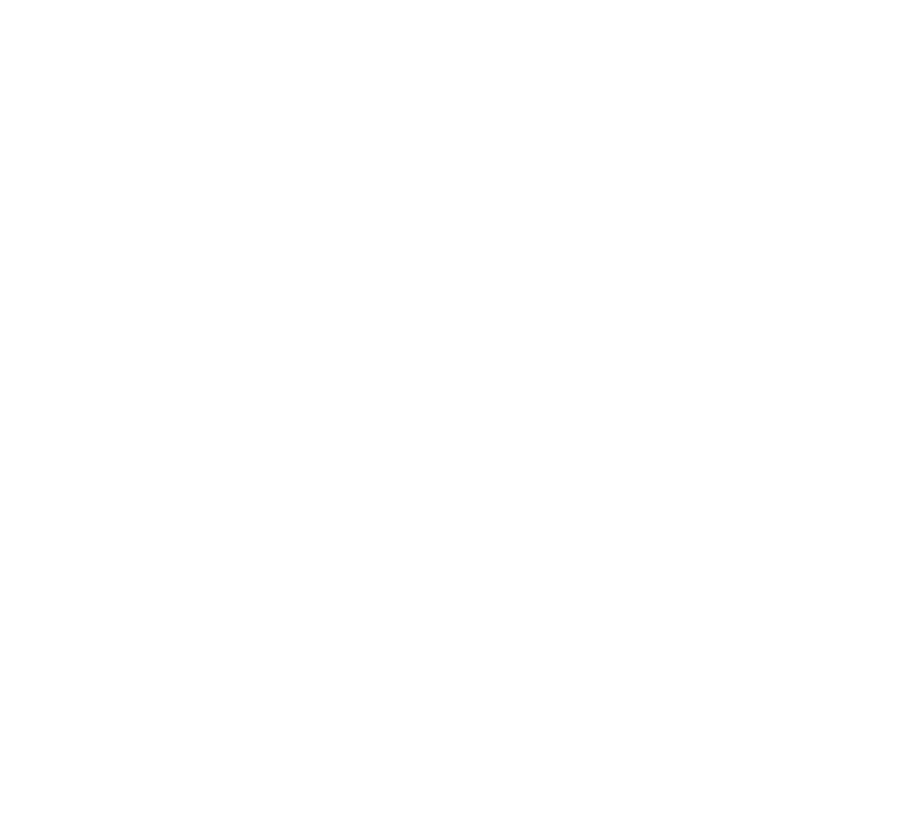
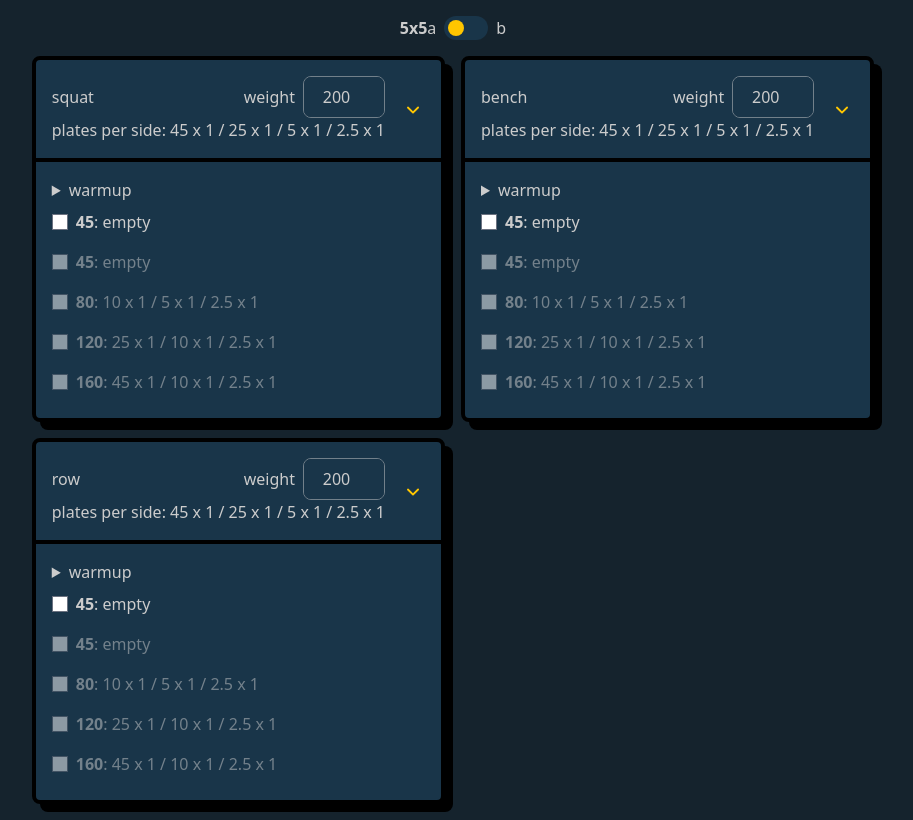
Before and after one commit to b4conjuice/5x5, a Next.js app: page / in a window 1280 px wide. Before the commit this address had no page. Shown: the whole page, without its empty margins (187-1100 px from the left). Built offline with nearby package versions, Linux system fonts and the light colour scheme.

Commit message:
refactor toggle to work via state instead of url, so animation is fixed

```diff
--- a/src/app/[workout]/page.tsx
+++ b/src/app/[workout]/page.tsx
@@ -15,7 +15,7 @@
   return (
     <Main className='flex flex-col p-4'>
       <div className='flex flex-grow flex-col space-y-4 md:items-center'>
-        <Workout workout={params.workout} />
+        <Workout workout={params.workout} toggleMethod='url' />
       </div>
     </Main>
   )
--- a/src/app/page.tsx
+++ b/src/app/page.tsx
@@ -1,5 +1,12 @@
-import { redirect } from 'next/navigation'
+import { Main } from '@/components/ui'
+import Workout from '@/components/workout'
 
 export default function Home() {
-  redirect('/a')
+  return (
+    <Main className='flex flex-col p-4'>
+      <div className='flex flex-grow flex-col space-y-4 md:items-center'>
+        <Workout toggleMethod='state' />
+      </div>
+    </Main>
+  )
 }
--- a/src/components/workout.tsx
+++ b/src/components/workout.tsx
@@ -6,14 +6,30 @@
 import WarmupCalculator from '../app/warmupCalculator'
 import { Title } from '@/components/ui'
 import { workouts } from '@/lib/workouts'
+import { useState } from 'react'
 
 export default function Workout({
-  workout,
+  workout: initialWorkout = 'a',
+  toggleMethod = 'url',
 }: {
-  workout: keyof typeof workouts
+  workout?: keyof typeof workouts
+  toggleMethod?: 'url' | 'state'
 }) {
   const router = useRouter()
+  const [workout, setWorkout] = useState(initialWorkout)
   const exercises = workouts[workout]
+
+  const toggleViaUrl = () => {
+    if (workout === 'a') {
+      router.push('/b')
+    } else {
+      router.push('/a')
+    }
+  }
+  const toggleViaState = () => {
+    setWorkout(workout === 'a' ? 'b' : 'a')
+  }
+  const toggle = toggleMethod === 'url' ? toggleViaUrl : toggleViaState
   return (
     <>
       <div className='flex justify-between'>
@@ -22,13 +38,7 @@
           <span>a</span>
           <Switch
             checked={workout === 'b'}
-            onChange={() => {
-              if (workout === 'a') {
-                router.push('/b')
-              } else {
-                router.push('/a')
-              }
-            }}
+            onChange={toggle}
             className='group inline-flex h-6 w-11 items-center rounded-full bg-cb-blue transition'
           >
             <span className='size-4 translate-x-1 rounded-full bg-cb-yellow transition group-data-[checked]:translate-x-6' />
```
